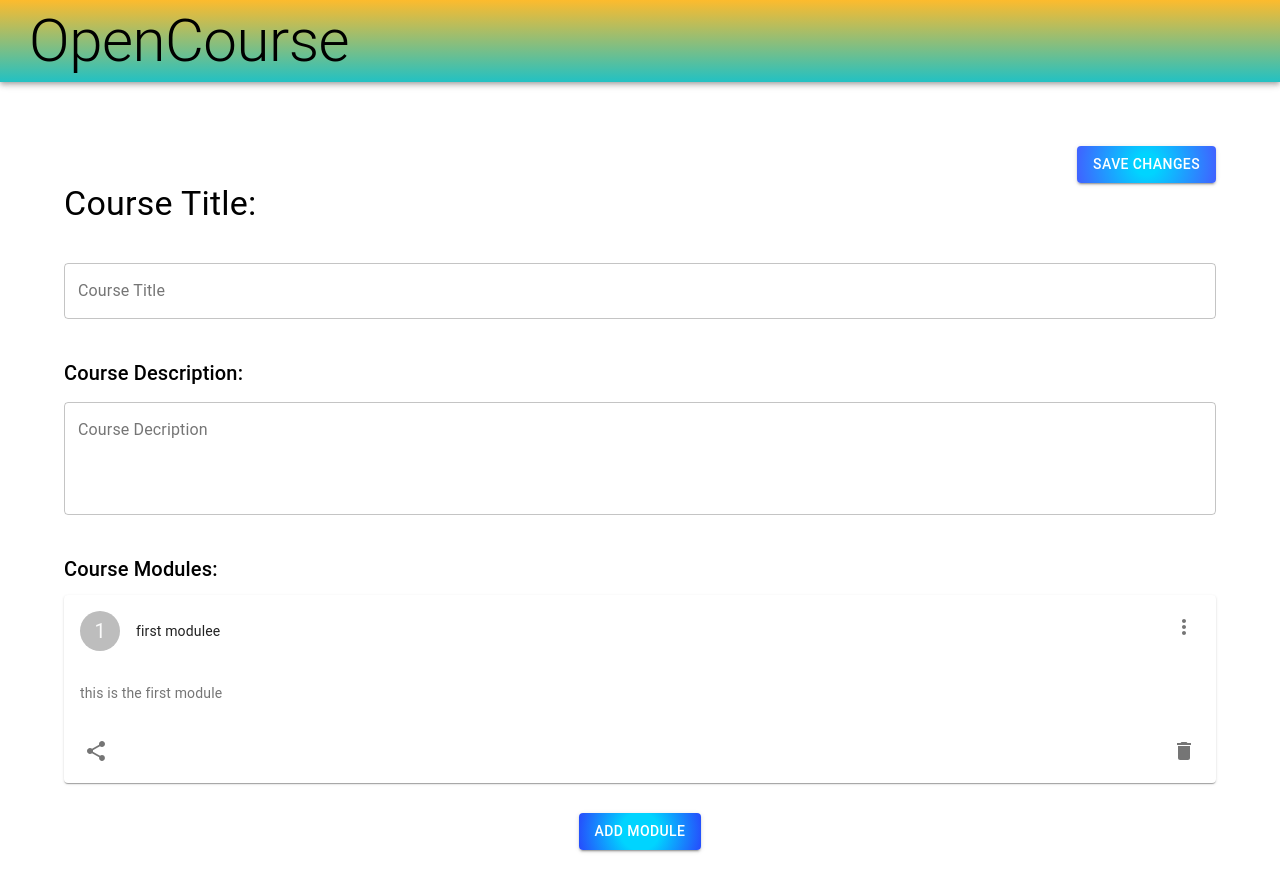
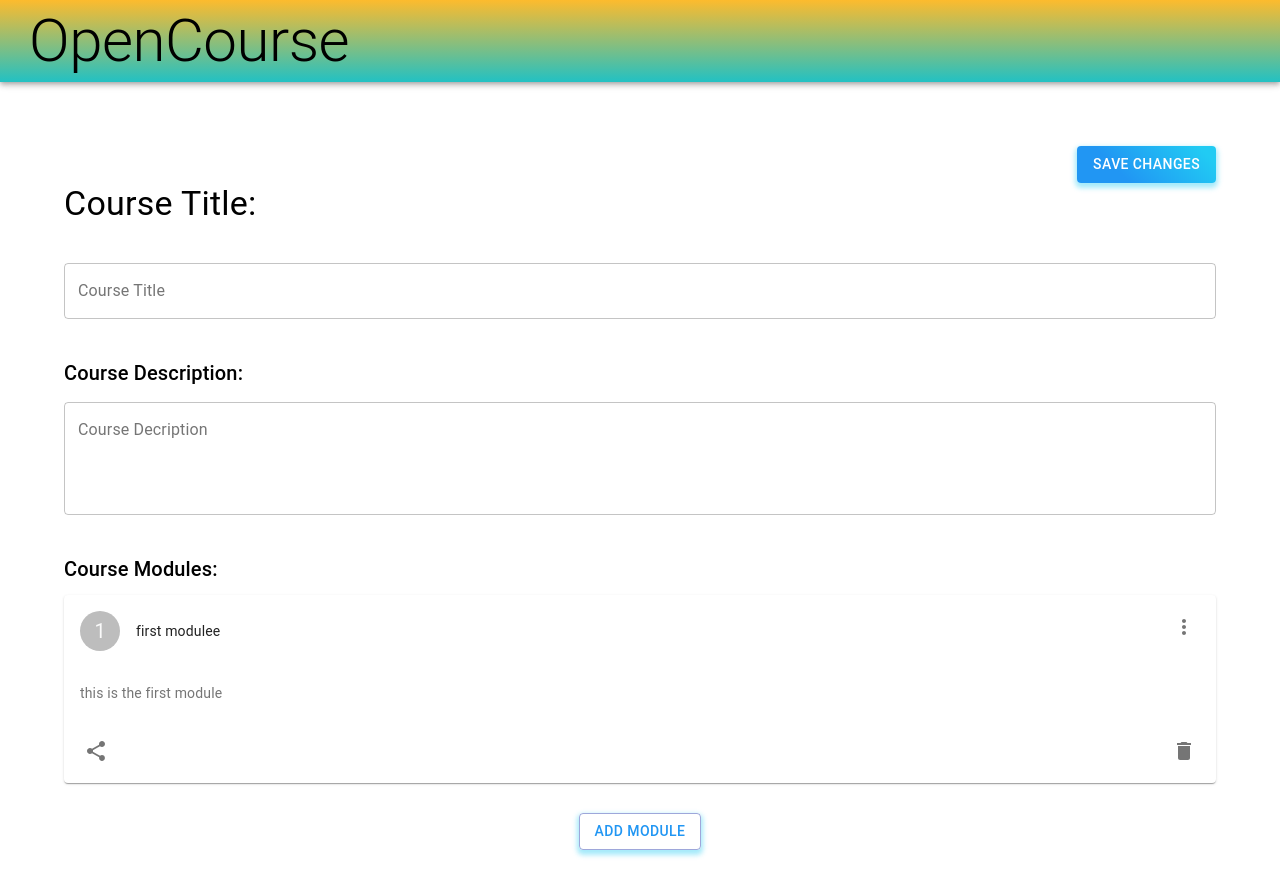
Before and after one commit to cs130-w21/9, a React (Create React App) app in the folder opencourse-app/: page /createEdit in a window 1280 px wide. Built offline with nearby package versions, Linux system fonts and the light colour scheme.

Commit message:
color scheme changes (buttons to match nav bar)'

```diff
--- a/opencourse-app/src/Components/CreateAndEdit.js
+++ b/opencourse-app/src/Components/CreateAndEdit.js
@@ -148,9 +148,9 @@ export default function CreateAndEdit() {
           <Button
             variant="contained"
             style={{
-              background:
-                "radial-gradient(circle, rgba(0,212,255,1) 15%, rgba(65,96,255,1) 100%)",
+              background: "linear-gradient(45deg, #2196F3 30%, #21CBF3 90%)",
               color: "white",
+              boxShadow: "0 3px 5px 2px rgba(33, 203, 243, .4)",
             }}
           >
             Save Changes
@@ -194,12 +194,12 @@ export default function CreateAndEdit() {
           <Button
             style={{
               margin: 20,
-              background:
-                "radial-gradient(circle, rgba(0,212,255,1) 30%, rgba(39,74,252,1) 100%)",
-              color: "white",
+              // background: "linear-gradient(45deg, #2196F3 30%, #21CBF3 90%)",
+              color: "#2196F3",
+              boxShadow: "0 3px 5px 2px rgba(33, 203, 243, .4)",
             }}
             onClick={newModule}
-            variant="contained"
+            variant="outlined"
             color="primary"
           >
             Add Module
```
Also changed, not shown: 1 other file (tests, documents, lock files or other folders).
